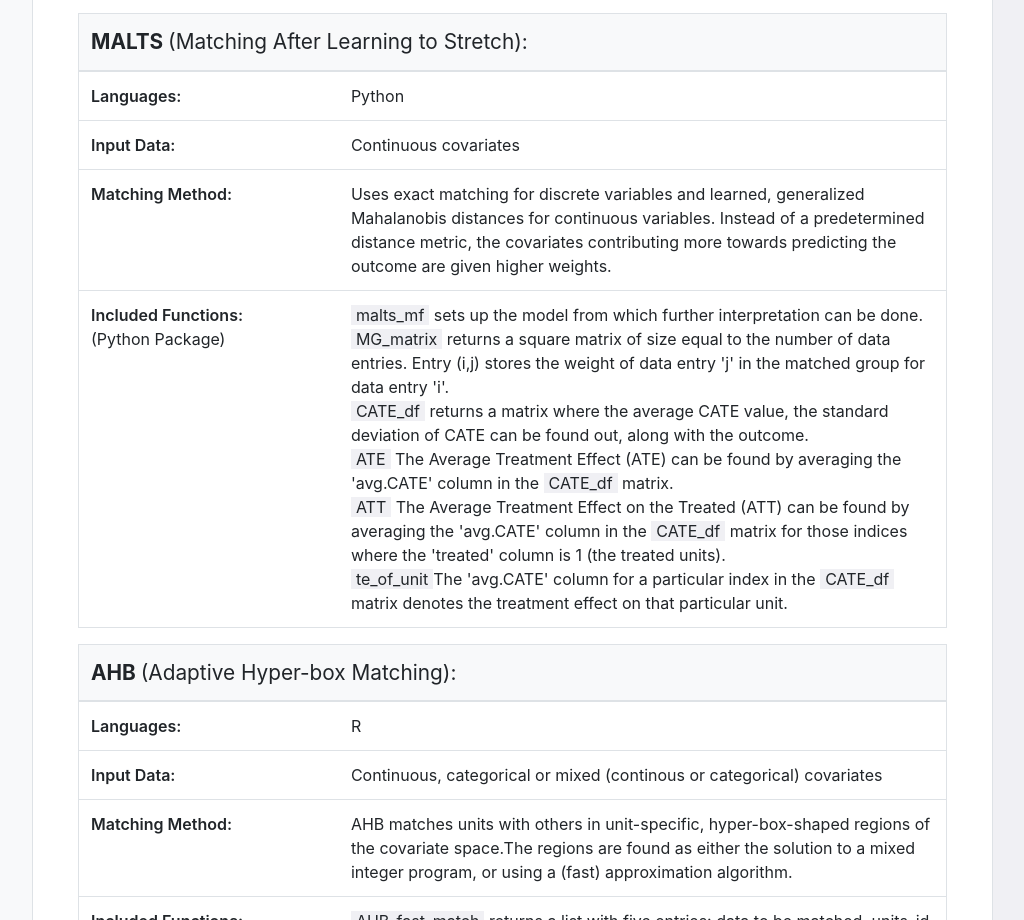
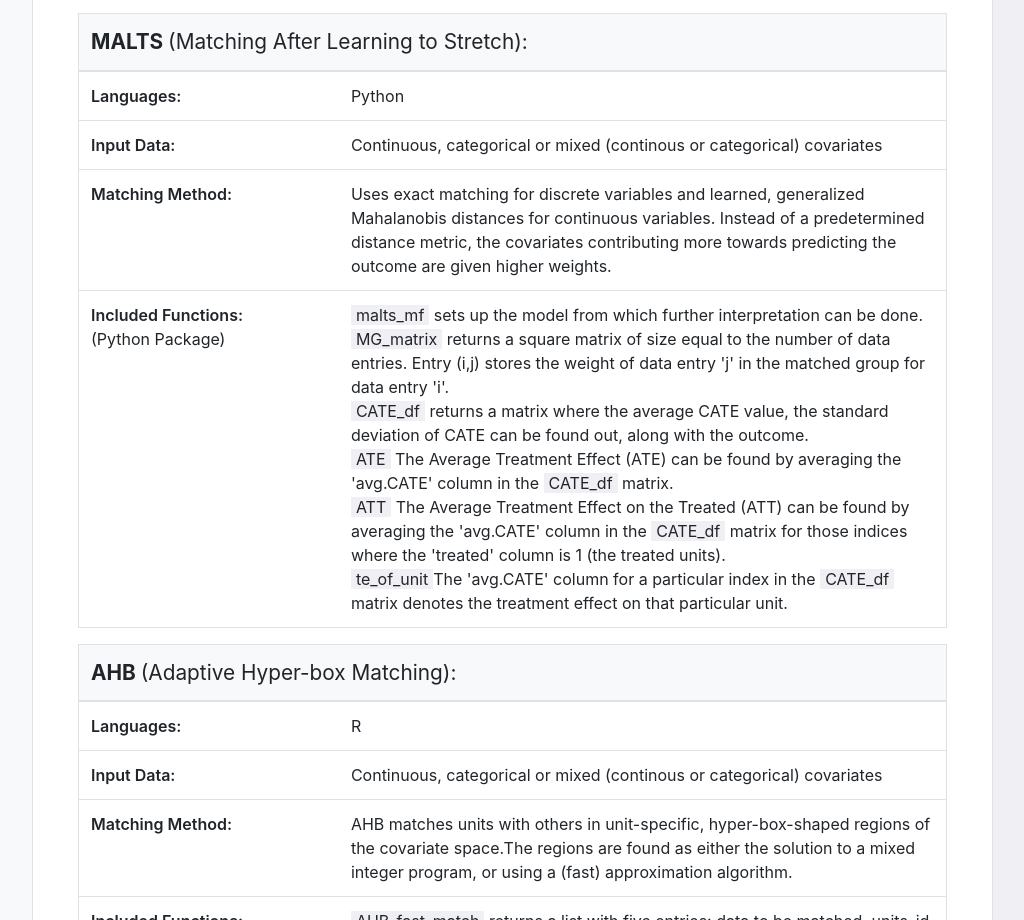
Before and after one commit to volfovsky/almostmatchingexactly.github.io, a plain HTML site: page choosing-an-algorithm.html in a window 1280 px wide. Shown: the part 1372-2292 px from the top of the page, without its empty margins (216-1240 px from the left). Drawn offline with Linux system fonts and the light colour scheme.

Commit message:
fix typo

```diff
--- a/choosing-an-algorithm.html
+++ b/choosing-an-algorithm.html
@@ -172,7 +172,7 @@
 						<td>Python</td>
 					  </tr><tr>
 						<td class="choosingLeft">Input Data:</td>
-						<td>Continuous covariates</td>
+						<td>Continuous, categorical or mixed (continous or categorical) covariates</td>
 					  </tr><tr>
 						<td class="choosingLeft">Matching Method:</td>
 						<td>Uses exact matching for discrete variables and learned, generalized Mahalanobis distances for continuous variables. Instead of a predetermined distance metric, the covariates contributing more towards predicting the outcome are given higher weights.</td>
```
